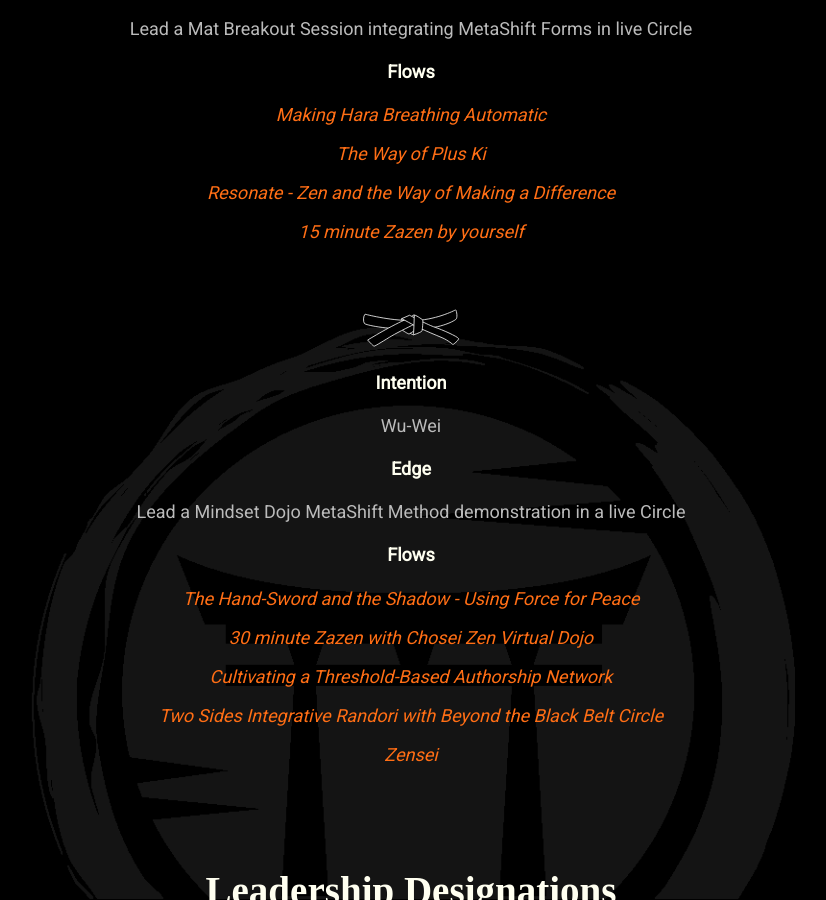
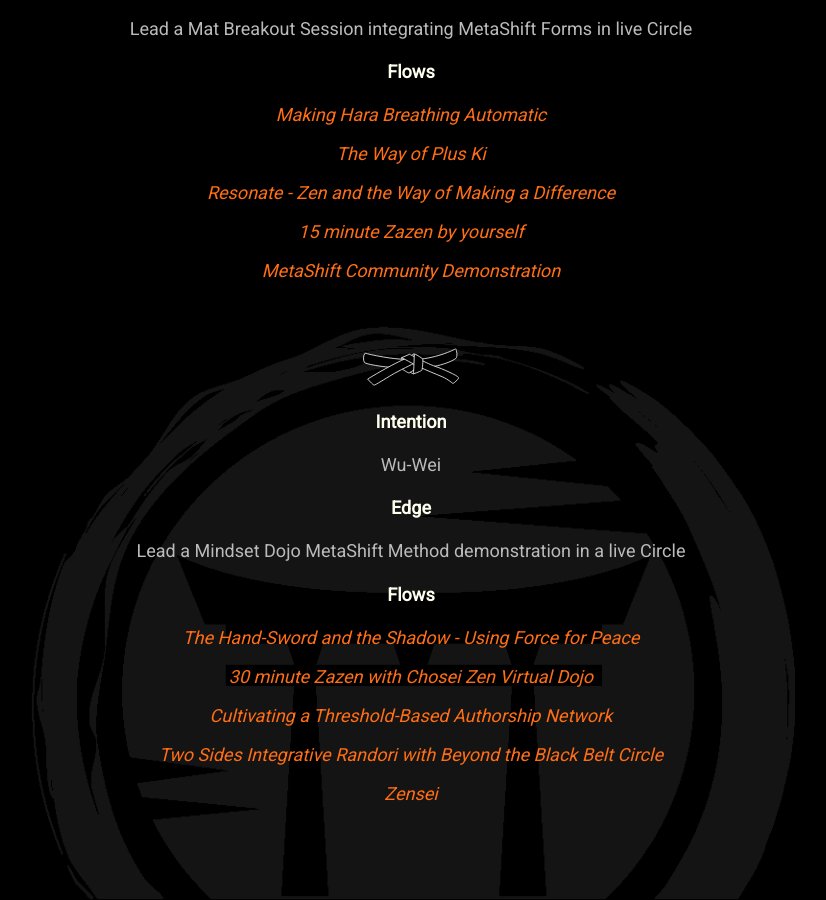
Before and after one commit to mindset-dojo/mindset-dojo.github.io, a Jekyll site: the page built from program.md, in a window 1280 px wide and 900 px high, scrolled down 4706 px. Shown: the whole window, without its empty margins (229-1055 px from the left). Built offline with Jekyll 4.4.1, drawn with Linux system fonts in a browser that asks for light colours; some web fonts are replaced.

Commit message:
feat: integrate metashift community demonstration to program

```diff
--- a/_data/sections/program.yaml
+++ b/_data/sections/program.yaml
@@ -160,6 +160,8 @@ sections:
               url: https://www.choseizen.org/store/p/resonate
             - label: 15 minute Zazen by yourself
               url: https://youtu.be/q7Y5rwKiabQ?si=8keWWxVJrCp9BN1S
+            - label: MetaShift Community Demonstration
+              url: /forms/metashift-community-demonstration/
         - color: black
           label: Shodan
           level: 1
```
